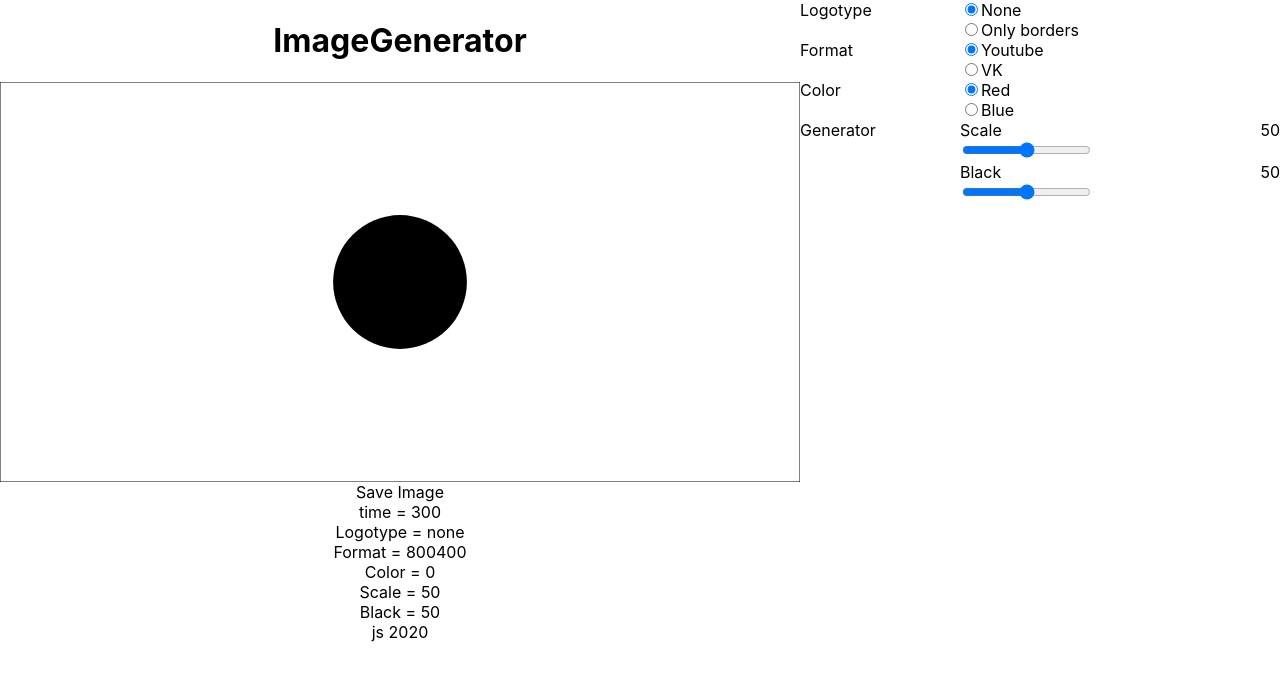
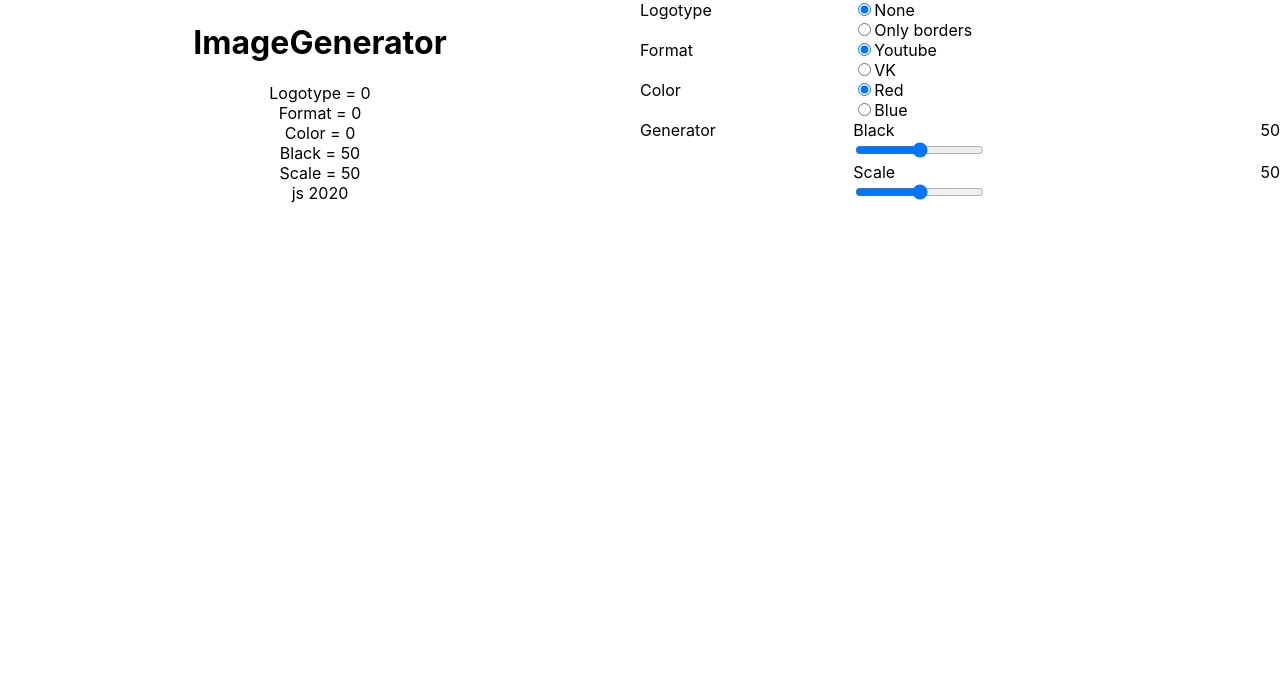
Before and after one commit to KonSTUNTin/FIIT_brandbook, a React (Create React App) app: page / in a window 1280 px wide. Shown: the top 680 px of the page. Built offline with nearby package versions, Linux system fonts and the light colour scheme.

Commit message:
range now working

```diff
--- a/src/App.js
+++ b/src/App.js
@@ -13,20 +13,11 @@ class App extends React.Component{
     super(props)
 
     this.state = {
-      time: 0
+      time: 0,
     }
     settings.map(
-      (item, index)=>{
-        if(item.type == 'radio'){
-          this.state[item.title] = item.options[item.value].value
-        } else {
-          item.options.map(
-            (item2, index2)=>{
-              this.state[item2.name] = item2.value
-            }
-          )
-        }
-
+      (item)=>{
+        this.state[item.name] = item.value
       }
     )
     this.loop = this.loop.bind(this)
@@ -42,17 +33,18 @@ class App extends React.Component{
     this.raf = requestAnimationFrame(this.loop)
   }
   inputHandler(event){
-      let name = event.target.name.toString();
-      this.setState({
-        [name]: event.target.value.split(",")
-      })
+    let target = event.target;
+    let name = target.name;
+    this.setState({
+      [name]: target.value
+    })
   }
 
   render(){
     return(
       <>
-        <Generatorresult data = {this.state}/>
-        <Controls settings = {settings} data = {this.state} onInput = {this.inputHandler}/>
+        <Generatorresult data = {this.state} settings = {settings}/>
+        <Controls data = {this.state} settings = {settings} onInput = {this.inputHandler}/>
       </>
     )
   }
--- a/src/js/controls.js
+++ b/src/js/controls.js
@@ -5,21 +5,37 @@ class Controls extends React.Component{
       super(props)
     }
     render(){
+      let rangeList = []
       return(
         <div className = 'column'>
-            {this.props.settings.map(
+            {
+            this.props.settings.map(
                 (item, index)=>{
+                    if(item.options){
                         return(
                             <ControlsCard
+                            key = {index}
                             options = {item.options}
-                        key = {index}
                             type = {item.type}
-                        name = {item.title}
+                            value = {item.value}
+                            name = {item.name}
                             onInput = {this.props.onInput}/>
                         )
+                    } else {
+                        if(item.type == 'range'){
+                            let value = item;
+                            value.value = this.props.data[item.name]
+                            rangeList.push(value)
+                        }
+                    }
                 }
             )
             }
+         <ControlsCard
+            options = {rangeList}
+            type = 'range'
+            name = "Generator"
+            onInput = {this.props.onInput}/>
         </div>
       )
     }
@@ -39,13 +55,6 @@ render(){
             {
                 this.props.options.map(
                         (item, index)=>{
-                        if(this.props.type == 'range'){
-                            return(<MyRange
-                                key = {index}
-                                name = {item.name}
-                                value = {item.value}
-                                onInput = {this.props.onInput}/>)
-                        }
                             if(this.props.type == 'radio'){
                                 return(<MyRadio
                                     key = {index}
@@ -54,13 +63,19 @@ render(){
                                     value = {item.value}
                                     select = {item.select}
                                     onInput = {this.props.onInput}/>)
+                            } else {
+                                return(<MyRange
+                                    key = {index}
+                                    name = {item.name}
+                                    id = {item.name}
+                                    value = {item.value}
+                                    select = {item.select}
+                                    onInput = {this.props.onInput}/>)
                             }
-
 
                         }
                     )
             }
-
         </div>
     </div>
     )
--- a/src/js/generatorresult.js
+++ b/src/js/generatorresult.js
@@ -10,12 +10,12 @@ class Generatorresult extends React.Component{
       return(
         <div id = 'generatorResultColumn' className = 'column'>
           <h1>ImageGenerator</h1>
-          <MyCanvas
+          {/* <MyCanvas
           width = {this.props.data.Format[0]}
           height = {this.props.data.Format[1]}
           time = {this.props.data.time}/>
-          <Button/>
-          <DataList data = {this.props.data}></DataList>
+          <Button/> */}
+          <DataList settings = {this.props.settings} data = {this.props.data}></DataList>
           <div className = 'js'>
             js 2020
           </div>
@@ -27,18 +27,19 @@ class Generatorresult extends React.Component{
 class DataList extends React.Component{
     constructor(props){
       super(props)
-      console.log(Object.entries(this.props.data))
     }
     render(){
       return(
           <>
-          {Object.keys(this.props.data).map(
+          {this.props.settings.map(
               (item)=>{
-                  return(
-                      <div>
-                          {item} = {this.props.data[item]}
-                      </div>
-                  )
+                if(item.type){
+                    return(
+                        <div>
+                            {item.name} = {this.props.data[item.name]}
+                        </div>
+                    )
+                }
               }
           )}
           </>
--- a/src/js/settingData.js
+++ b/src/js/settingData.js
@@ -1,11 +1,11 @@
 const settings = [
     {
-        title: "Logotype",
+        name: 'Logotype',
         type: 'radio',
         value: 0,
         options: [
             {
-                name: 'None',
+                name: "None",
                 value: 'none',
                 select: true
             },
@@ -17,7 +17,7 @@ const settings = [
         ]
     },
     {
-        title: "Format",
+        name: "Format",
         type: 'radio',
         value: 0,
         options: [
@@ -34,7 +34,7 @@ const settings = [
         ]
     },
     {
-        title: "Color",
+        name: "Color",
         type: 'radio',
         value: 0,
         options: [
@@ -51,18 +51,14 @@ const settings = [
         ]
     },
     {
-        title: "Generator",
+        name: "Black",
         type: 'range',
-        options: [
-            {
-                name: 'Scale',
-                value: 50,
-            },
-            {
-                name: 'Black',
-                value: 50
-            }
-        ]
+        value: 50
+    },
+    {
+        name: "Scale",
+        type: 'range',
+        value: 50
     },
 ]
 
```
Lines whose indentation alone changed are shown as unchanged.
